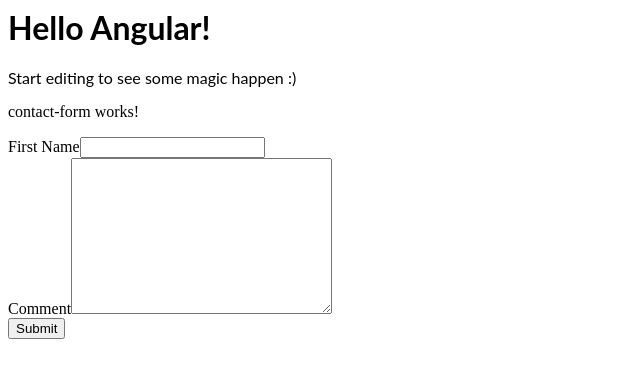
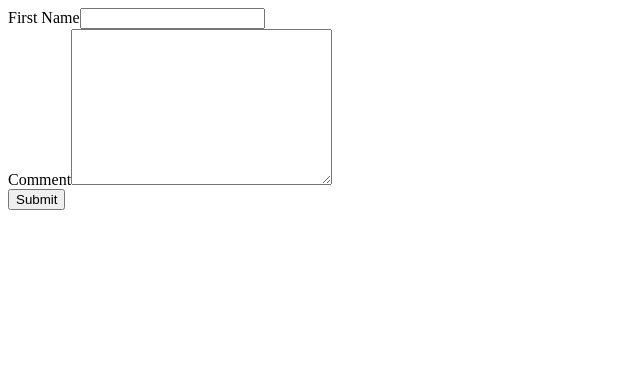
Before and after one commit to Asim-Coding/angular-form, an Angular app: page / in a window 1280 px wide. Shown: the top 378 px of the page, without its empty margins (0-640 px from the left). Built offline with nearby package versions, Linux system fonts and the light colour scheme.

Commit message:
2 files modified

```diff
--- a/src/app/app.component.html
+++ b/src/app/app.component.html
@@ -1,5 +1 @@
-<hello name="{{ name }}"></hello>
-<p>
-  Start editing to see some magic happen :)
-</p>
 <app-contact-form></app-contact-form>
--- a/src/app/contact-form/contact-form.component.html
+++ b/src/app/contact-form/contact-form.component.html
@@ -1,6 +1,3 @@
-<p>
-contact-form works!
-</p>
 <form>
   <div class="form-group">
   <label for="firstName">First Name</label>
```
